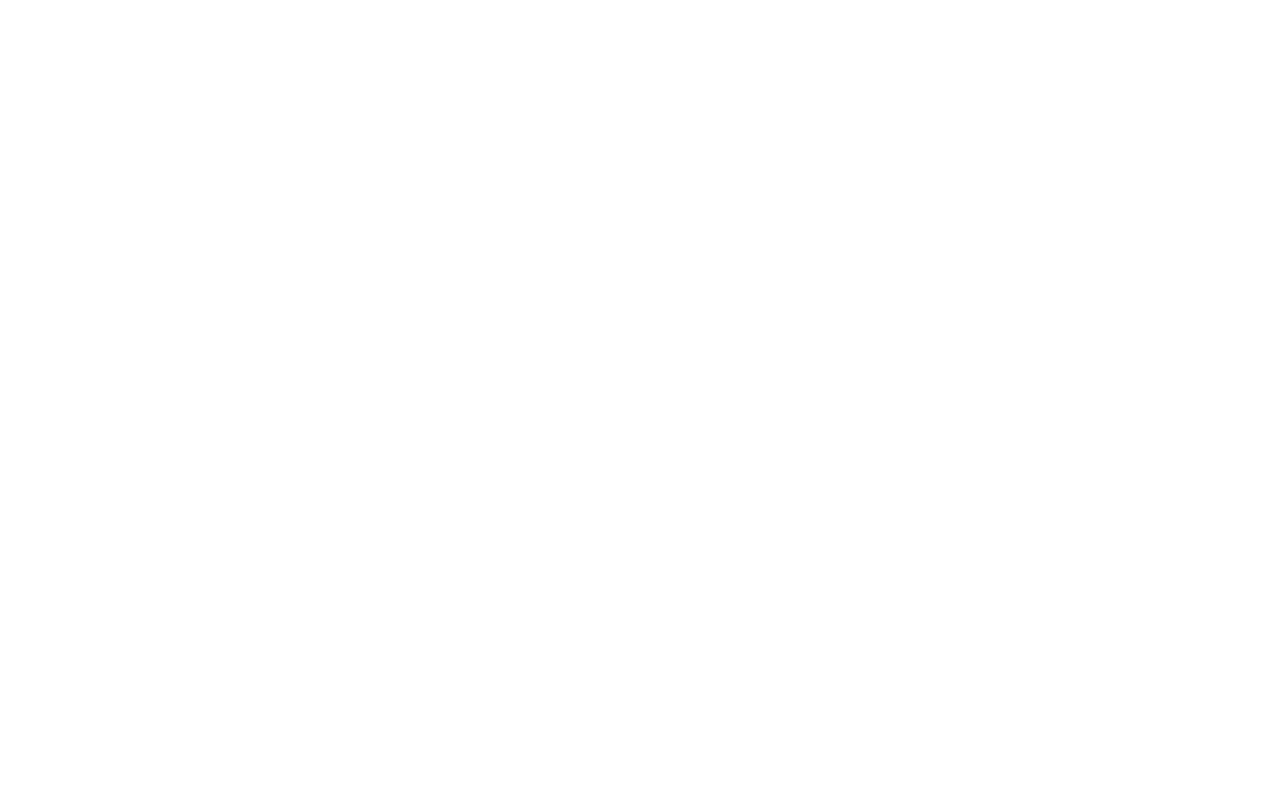
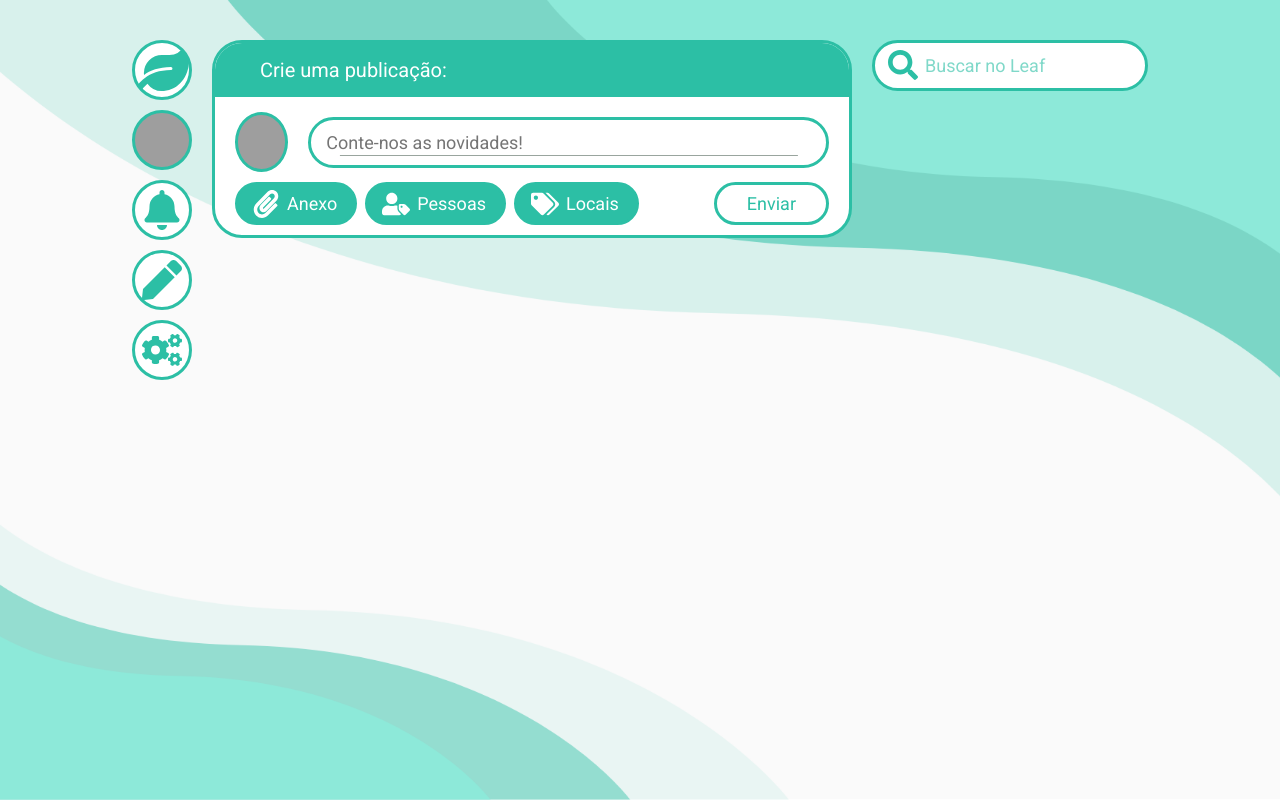
Before and after one commit to 1ChristianAlex/ladies-first, a React (Create React App) app in the folder frontend/: page /timeline in a window 1280 px wide. Built offline with nearby package versions, Linux system fonts and the light colour scheme; grey boxes are pictures that could not be loaded.

Commit message:
feat: timeline page

```diff
--- /dev/null
+++ b/frontend/src/pages/Timeline/Timeline.jsx
@@ -0,0 +1,34 @@
+import React, { useState } from 'react';
+import { Layout, Sidebar, PostList, SearchSidebar } from 'containers';
+
+import { Container } from './styles';
+
+const Timeline = () => {
+  const [fields, setFields] = useState({
+    post: ''
+  });
+
+  const handleChange = field => text => {
+    setFields({ ...fields, [field]: text });
+  };
+
+  const handleSubmit = () => {
+    window.alert('Postou! ;)');
+  };
+
+  return (
+    <Layout>
+      <Container>
+        <Sidebar />
+        <PostList
+          postContent={fields.post}
+          changePostContent={handleChange('post')}
+          onSubmit={handleSubmit}
+        />
+        <SearchSidebar />
+      </Container>
+    </Layout>
+  );
+};
+
+export default Timeline;
--- /dev/null
+++ b/frontend/src/pages/Timeline/styles.js
@@ -0,0 +1,11 @@
+import styled from 'styled-components';
+
+export const Container = styled.div`
+  display: flex;
+  align-items: flex-start;
+  justify-content: center;
+
+  > * {
+    margin: 40px 10px;
+  }
+`;
--- a/frontend/src/pages/index.js
+++ b/frontend/src/pages/index.js
@@ -1,4 +1,5 @@
 export { default as Home } from './Home/Home';
 export { default as Login } from './Login/Login';
 export { default as Perfil } from './Perfil/Perfil';
+export { default as Timeline } from './Timeline/Timeline';
 export { default as Components } from './Components/Components';
--- a/frontend/src/routes/index.jsx
+++ b/frontend/src/routes/index.jsx
@@ -3,7 +3,7 @@ import { BrowserRouter as Router, Switch } from 'react-router-dom';
 import PublicRoute from './PublicRoute';
 import PrivateRoute from './PrivateRoute';
 
-import { Home, Login, Perfil, Components } from '../pages';
+import { Home, Login, Perfil, Components, Timeline } from '../pages';
 
 const Routes = () => (
   <Router>
@@ -13,6 +13,7 @@ const Routes = () => (
       <PublicRoute path="/components" component={Components} />
 
       <PrivateRoute path="/perfil" component={Perfil} />
+      <PublicRoute path="/timeline" component={Timeline} />
     </Switch>
   </Router>
 );
```
